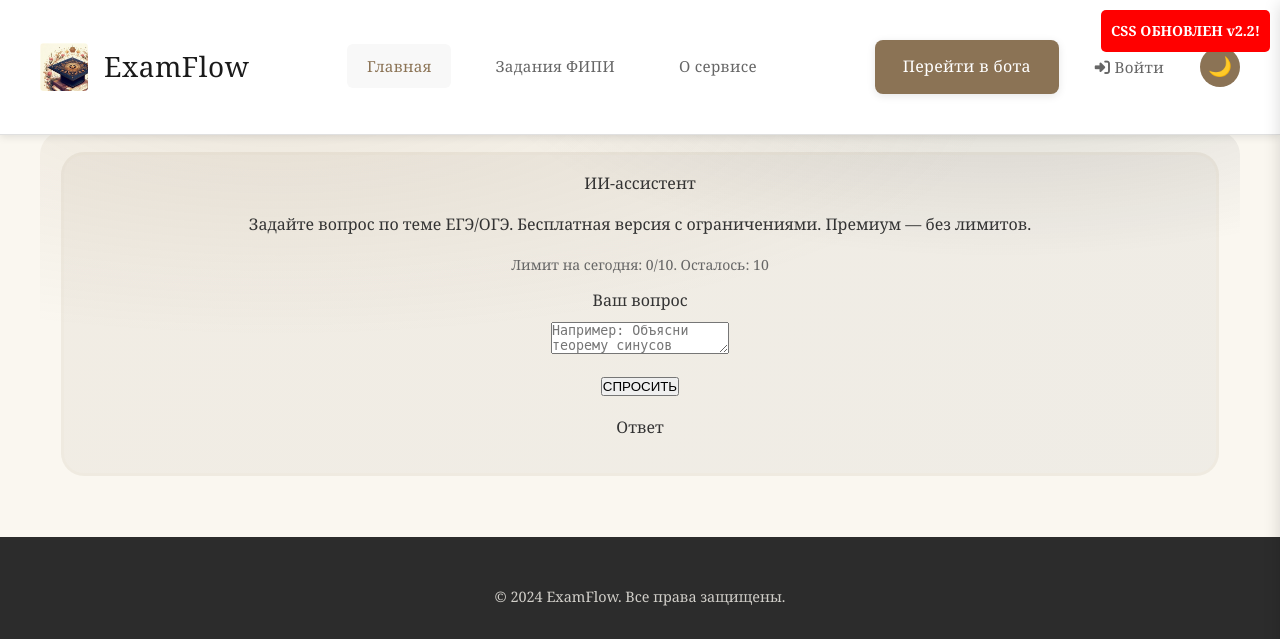
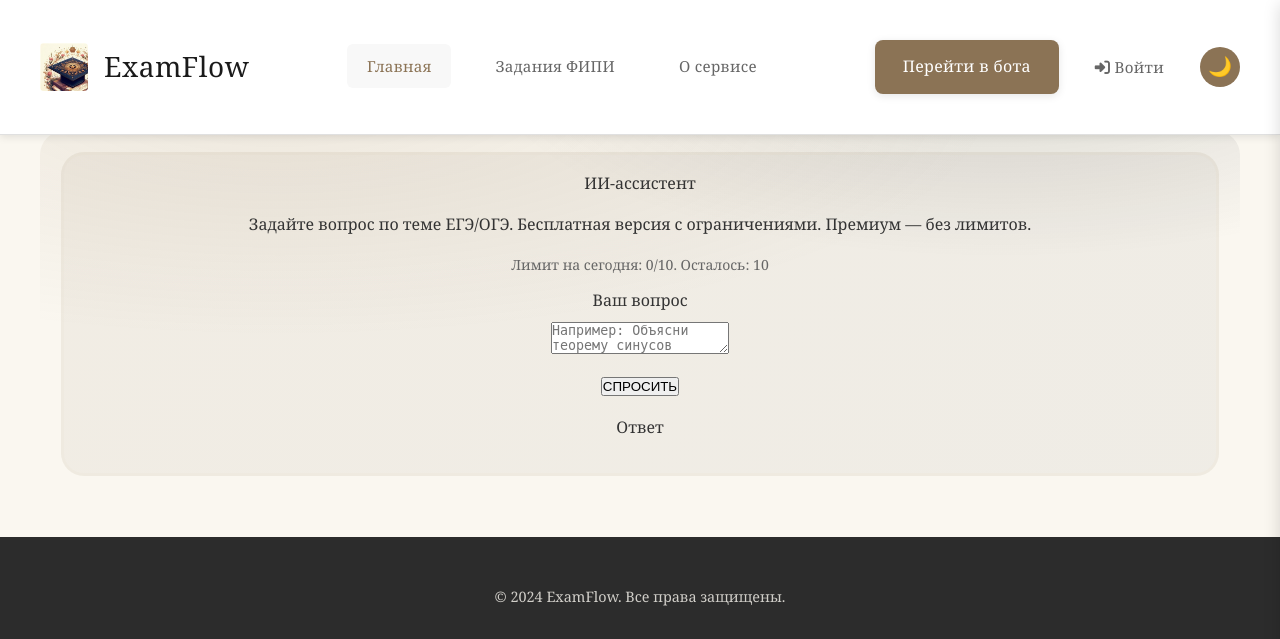
Before and after one commit to gaus-1/ExamFlow, a Django app: page /ai/ in a window 1280 px wide. Shown: the top 639 px of the page. Run offline with Django 4.2, Linux system fonts and the light colour scheme; data comes from the database, SQL or seed files in the repository; parts of the project's set-up code (start-up, migrations or seed data) failed here and were passed over.

Commit message:
Убрана тестовая надпись CSS версии 2.2 и параметр версии из ссылки

```diff
--- a/static/css/aesop-styles.css
+++ b/static/css/aesop-styles.css
@@ -1,20 +1,5 @@
 /* ExamFlow Aesop Styles - v2.2 - Perplexity AI Chat Interface */
 /* ==================================================== */
-/* ТЕСТ ОБНОВЛЕНИЯ - ДОЛЖЕН БЫТЬ ВИДЕН СРАЗУ */
-
-body::before {
-    content: "CSS ОБНОВЛЕН v2.2!";
-    position: fixed;
-    top: 10px;
-    right: 10px;
-    background: red;
-    color: white;
-    padding: 10px;
-    border-radius: 5px;
-    z-index: 9999;
-    font-size: 14px;
-    font-weight: bold;
-}
 
 /* 🎨 Корректные стили Aesop для ExamFlow с анимациями и темами */
 
--- a/templates/base.html
+++ b/templates/base.html
@@ -45,7 +45,7 @@
     <link href="https://cdnjs.cloudflare.com/ajax/libs/font-awesome/6.4.0/css/all.min.css" rel="stylesheet">
 
     <!-- Основные стили -->
-    <link rel="stylesheet" href="{% static 'css/aesop-styles.css' %}?v=2.2" type="text/css">
+            <link rel="stylesheet" href="{% static 'css/aesop-styles.css' %}" type="text/css">
 
     <!-- JavaScript функции для core приложения -->
     <script src="{% static 'js/core-functions.js' %}"></script>
```
